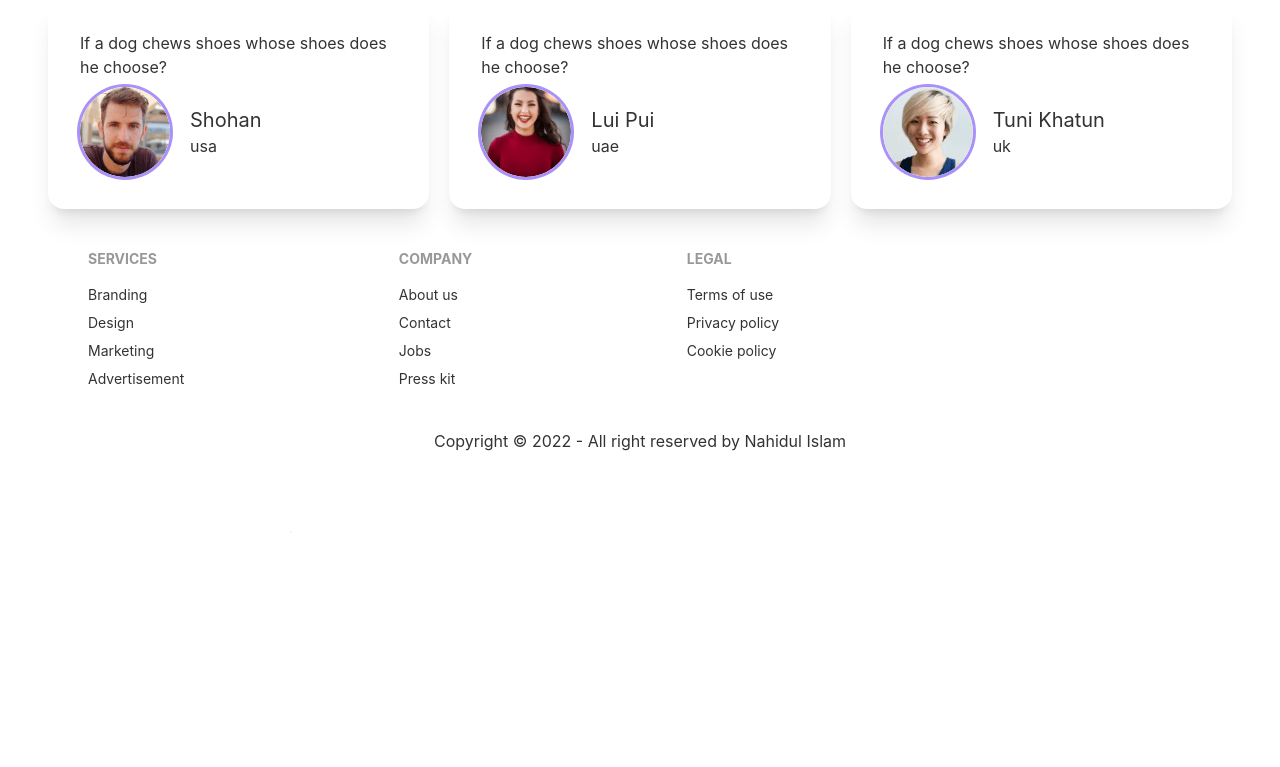
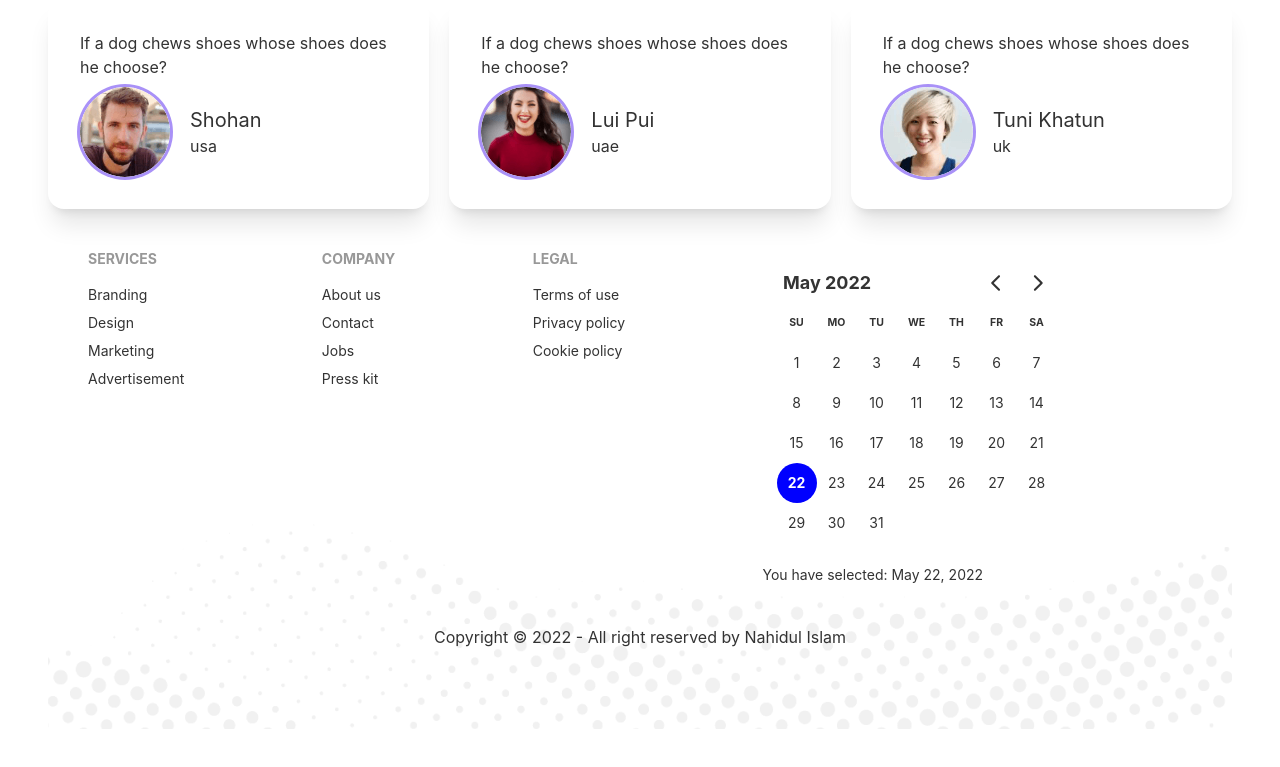
Before and after one commit to withnahidul/assignment-12-client, a React (Create React App) app: page / in a window 1280 px wide. Shown: the part 3756-4523 px from the top of the page. Before the commit the page ends 4401 px from the top, so only its background shows below. Built offline with nearby package versions, Linux system fonts and the light colour scheme.

Commit message:
calender-add

```diff
--- a/package.json
+++ b/package.json
@@ -7,7 +7,9 @@
     "@testing-library/react": "^13.2.0",
     "@testing-library/user-event": "^13.5.0",
     "daisyui": "^2.15.0",
+    "date-fns": "^2.28.0",
     "react": "^18.1.0",
+    "react-day-picker": "^8.0.5",
     "react-dom": "^18.1.0",
     "react-router-dom": "^6.3.0",
     "react-scripts": "5.0.1",
--- a/src/Pages/Shared/Footer.js
+++ b/src/Pages/Shared/Footer.js
@@ -1,7 +1,11 @@
-import React from 'react';
+import React, { useState } from 'react';
 import footer from '../../assets/images/footer.png';
+import { DayPicker } from 'react-day-picker';
+import 'react-day-picker/dist/style.css';
+import { format } from 'date-fns';
 
 const Footer = () => {
+    const [date, setDate] = useState(new Date());
     return (
         <footer style={{
             background: `url(${footer})`,
@@ -29,7 +33,12 @@ const Footer = () => {
                     <a className="link link-hover">Cookie policy</a>
                 </div>
                 <div>
-
+                    <DayPicker
+                        mode="single"
+                        selected={date}
+                        onSelect={setDate}
+                    />
+                    <p>You have selected: {format(date, 'PP')}</p>
                 </div>
             </div>
             <div className='my-10 text-center'>
```
Also changed, not shown: 1 other file (tests, documents, lock files or other folders).
